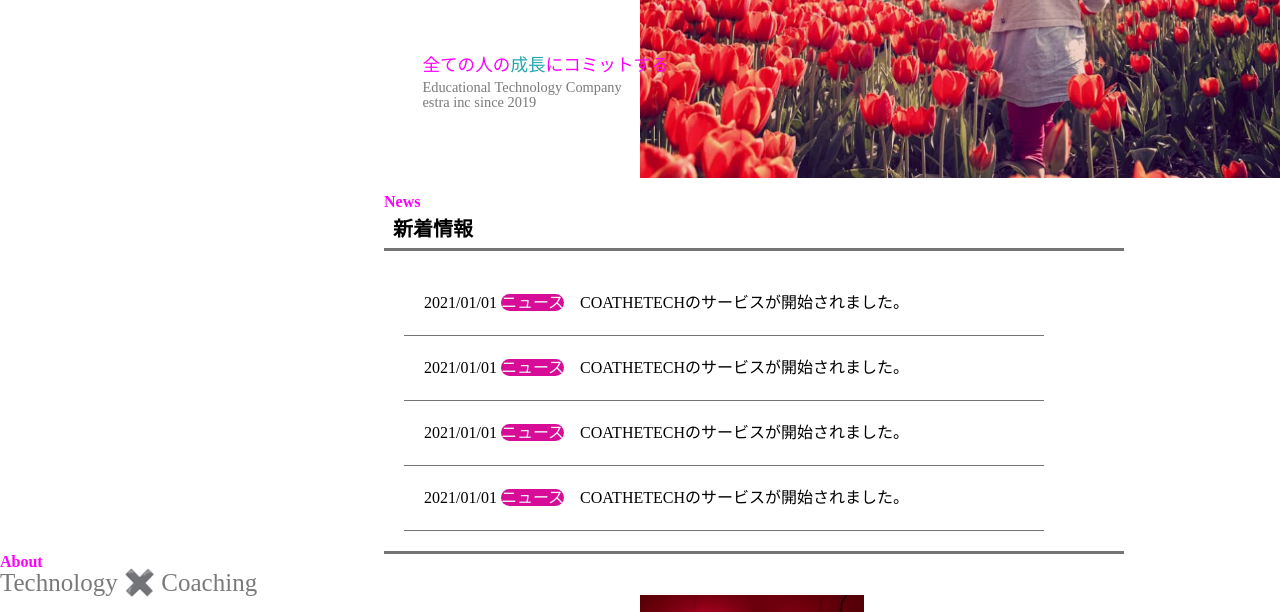
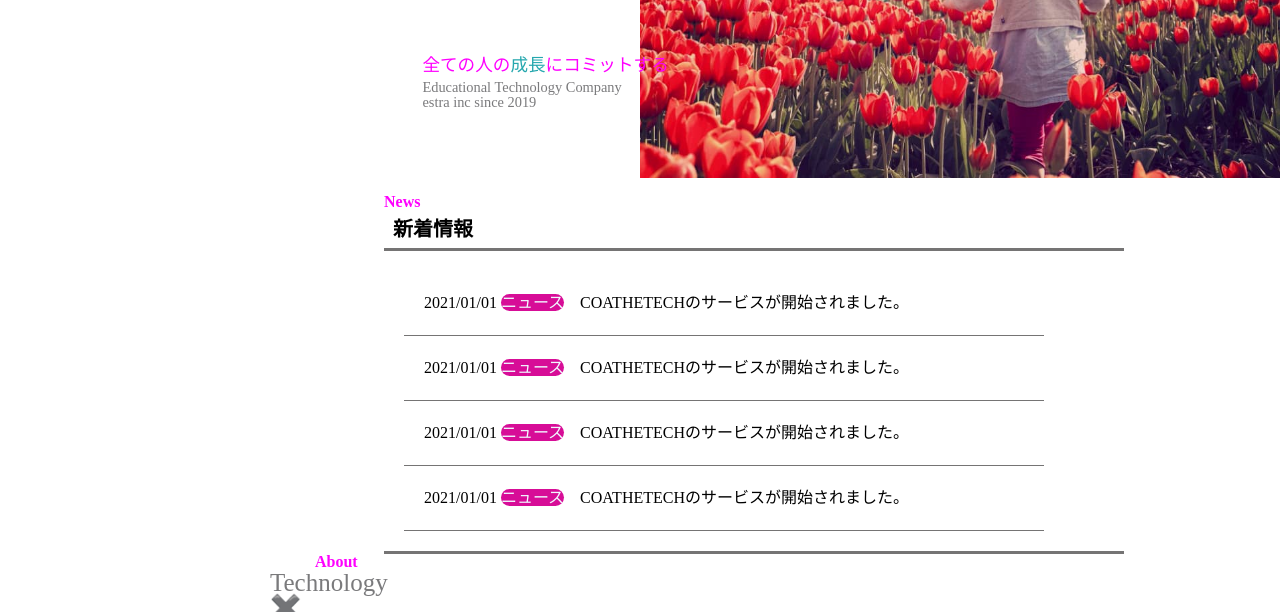
Before and after one commit to daiki239/20220610-ito, a plain HTML site: page index.html in a window 1280 px wide. Shown: the part 277-889 px from the top of the page. Drawn offline with Linux system fonts and the light colour scheme; a web font is replaced by a local one.

Commit message:
first-commit

```diff
--- a/css/style.css
+++ b/css/style.css
@@ -100,10 +100,12 @@ position: relative;
 
 h5{margin: auto;
   display: block;
+  width: 10px;
     color: fuchsia;
 }
 .tech{margin: auto;
   display: block;
+   width: 100px;
   color: hsla(240, 1%, 41%, 0.881);
   font-size: 25px;
 }
```
